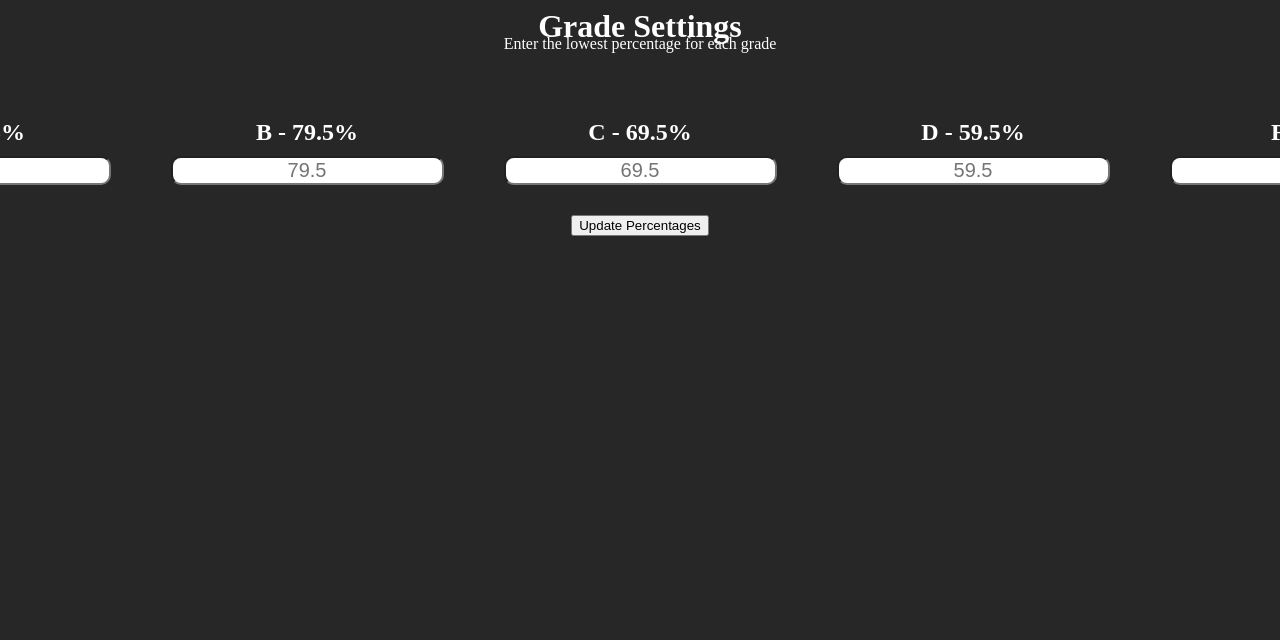
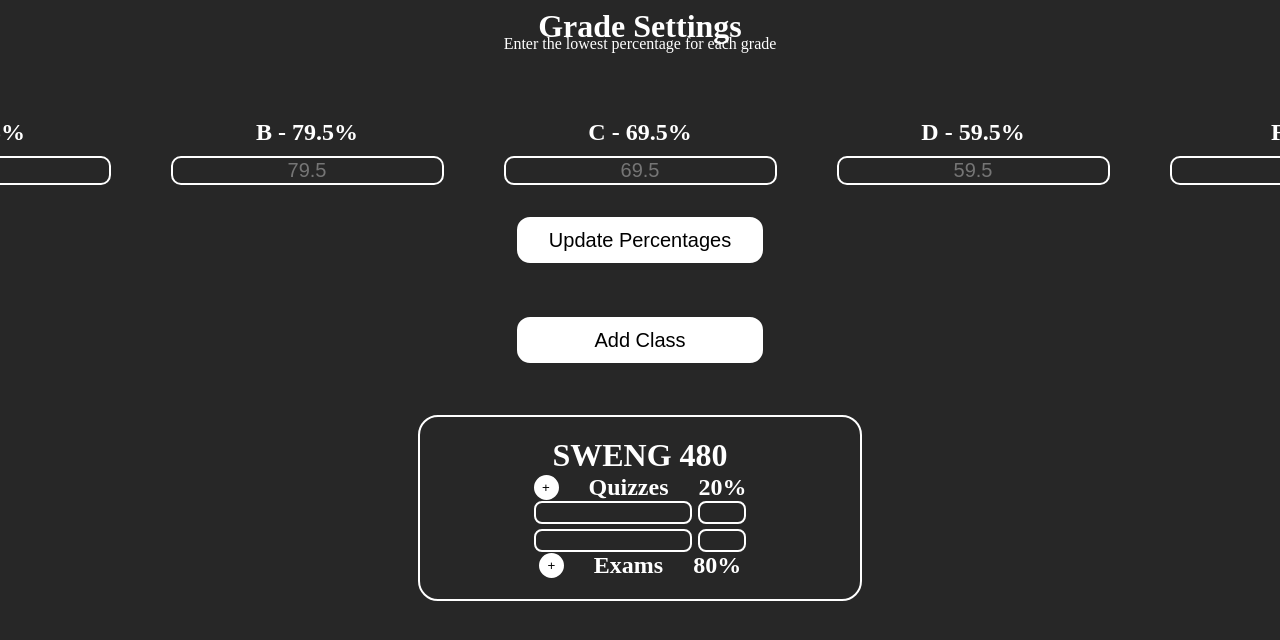
Before and after one commit to jakewags01/grades, a plain HTML site: page index.html in a window 1280 px wide. Shown: the top 640 px of the page. Drawn offline with Linux system fonts and the light colour scheme.

Commit message:
Creating backbone of user-entered course information

```diff
--- a/index.html
+++ b/index.html
@@ -13,6 +13,7 @@
         <h1>Grade Settings</h1>
         <p>Enter the lowest percentage for each grade</p>
     </header>
+
     <form id="gradeForm">
         <div class="gradeselection">
             <div class="grade">
@@ -20,41 +21,75 @@
                     <a>A - </a>
                     <a id="aPercent">89.5%</a>
                 </div>
-                <input type="number" class="gradeInput" id="aGrade" placeholder="89.5">
+                <input type="number" class="input gradeInput" id="aGrade" placeholder="89.5">
             </div>
             <div class="grade">
                 <div>
                     <a>B - </a>
                     <a id="bPercent">79.5%</a>
                 </div>
-                <input type="number" class="gradeInput" id="bGrade" placeholder="79.5">
+                <input type="number" class="input gradeInput" id="bGrade" placeholder="79.5">
             </div>
             <div class="grade">
                 <div>
                     <a>C - </a>
                     <a id="cPercent">69.5%</a>
                 </div>
-                <input type="number" class="gradeInput" id="cGrade" placeholder="69.5">
+                <input type="number" class="input gradeInput" id="cGrade" placeholder="69.5">
             </div>
             <div class="grade">
                 <div>
                     <a>D - </a>
                     <a id="dPercent">59.5%</a>
                 </div>
-                <input type="number" class="gradeInput" id="dGrade" placeholder="59.5">
+                <input type="number" class="input gradeInput" id="dGrade" placeholder="59.5">
             </div>
             <div class="grade">
                 <div>
                     <a>F - </a>
                     <a id="fPercent">0%</a>
                 </div>
-                <input type="number" class="gradeInput" id="fGrade" placeholder="0">
+                <input type="number" class="input gradeInput" id="fGrade" placeholder="0">
             </div>
         </div>
-        <button type="button" id="updateGradesBtn">Update Percentages</button>
+        <button type="button" class="btn" id="updateGradesBtn">Update Percentages</button>
     </form>
-    <main>
+    <div>
+        <button type="button" class="btn" id="addClassBtn">Add Class</button>
+    </div>
+    <div class="main">
+        <div class="container">
+            <div class="classname" id="c1">
+                <h1>SWENG 480</h1>
+                <div class="section">
+                    <div class="section-header">
+                        <button type="button" class="addAssignmentBtn">+</button>
+                        <h2 class="category">Quizzes</h2>
+                        <h2 class="cat-percent">20%</h2>
+                    </div>
+                    <div class="assignments">
+                        <div>
+                            <input type="text" class="input assignment-name">
+                            <input type="number" class="input assignment-input">
+                        </div>
+                        <div>
+                            <input type="text" class="input assignment-name">
+                            <input type="number" class="input assignment-input">
+                        </div>
+                    </div>
+                </div>
+                <div class="section">
+                    <div class="section-header">
+                        <button type="button" class="addAssignmentBtn">+</button>
+                        <h2 class="category">Exams</h2>
+                        <h2 class="cat-percent">80%</h2>
+                    </div>
+                    <div class="assignments">
 
-    </main>
+                    </div>
+                </div>
+            </div>
+        </div>
+    </div>
 </body>
 </html>
```
